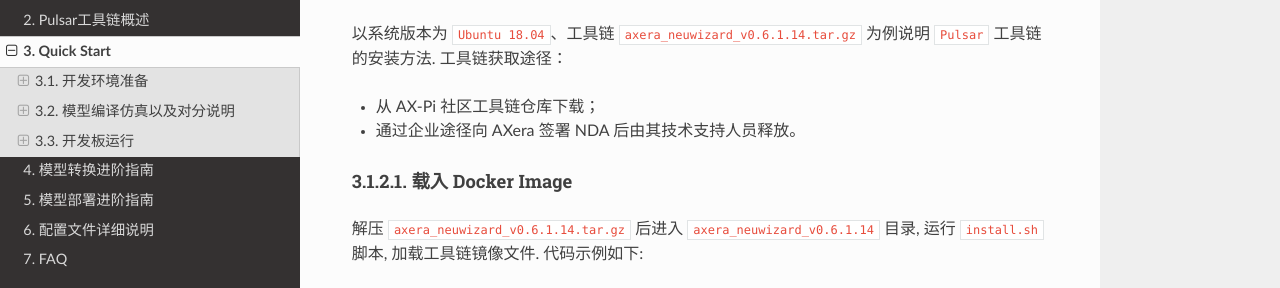
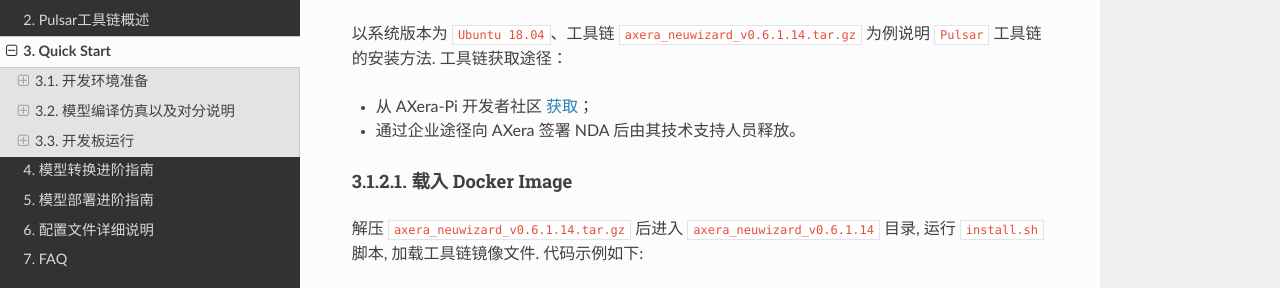
Before and after one commit to AXERA-TECH/pulsar-docs, a Sphinx documentation site: the page built from source/user_guides_quick/quick_start.rst, in a window 1280 px wide and 900 px high, scrolled down 939 px. Shown: the part 161-449 px from the top of the window. Built offline with Sphinx 7.4.7 and the Read the Docs theme 2.0.0, drawn with Linux system fonts in a browser that asks for light colours.

Commit message:
Update quick_start.rst

```diff
--- a/source/user_guides_quick/quick_start.rst
+++ b/source/user_guides_quick/quick_start.rst
@@ -52,7 +52,7 @@ Quick Start
 以系统版本为 ``Ubuntu 18.04``、工具链 ``axera_neuwizard_v0.6.1.14.tar.gz`` 为例说明 ``Pulsar`` 工具链的安装方法.
 工具链获取途径：
 
-- 从 AX-Pi 社区工具链仓库下载；
+- 从 AXera-Pi 开发者社区 `获取 <https://wiki.sipeed.com/ai/zh/deploy/ax-pi.html#%E4%B8%8B%E8%BD%BD%E8%BD%AC%E6%8D%A2%E5%B7%A5%E5%85%B7>`_；
 - 通过企业途径向 AXera 签署 NDA 后由其技术支持人员释放。
 
 ^^^^^^^^^^^^^^^^^^^^^^^
```
